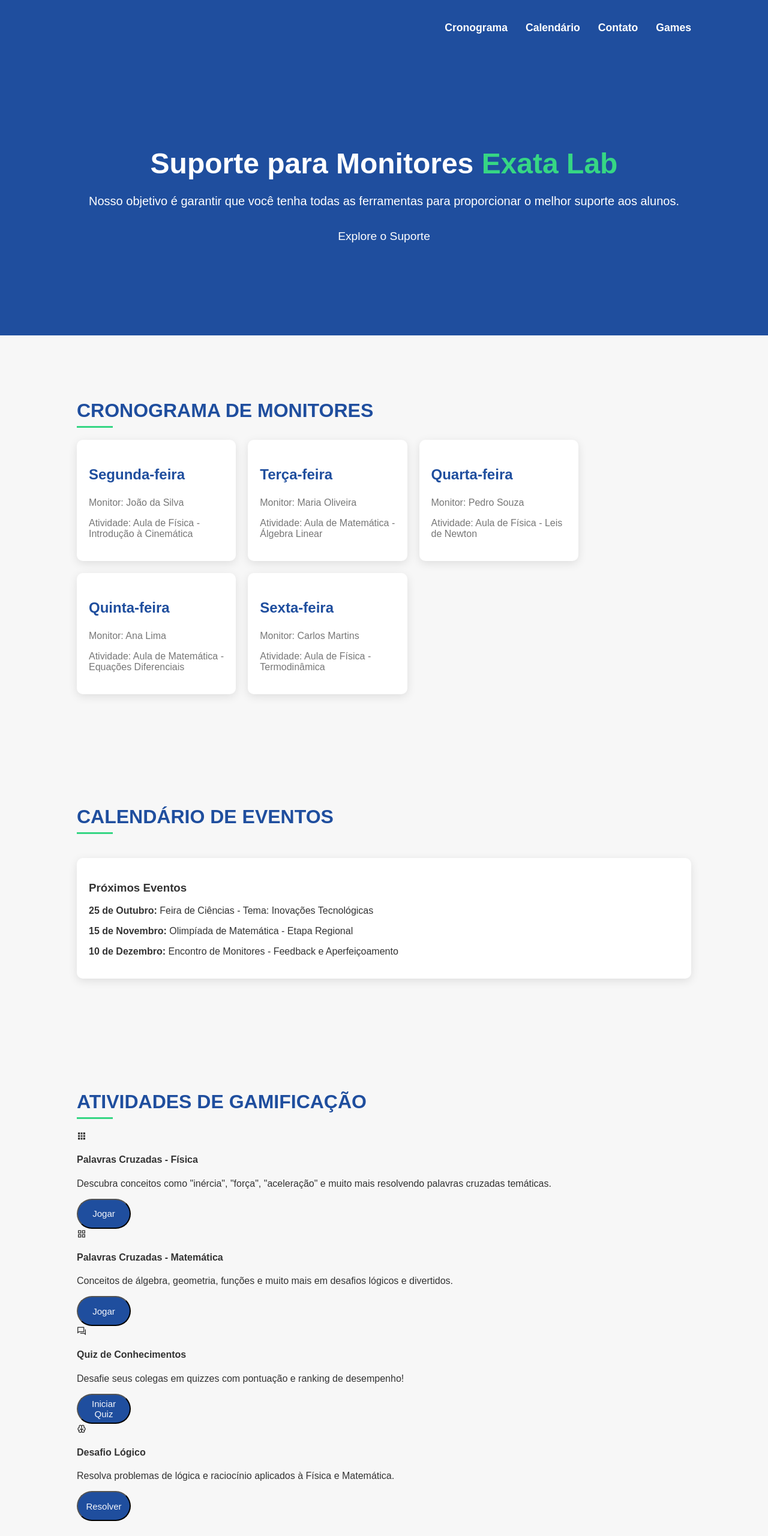
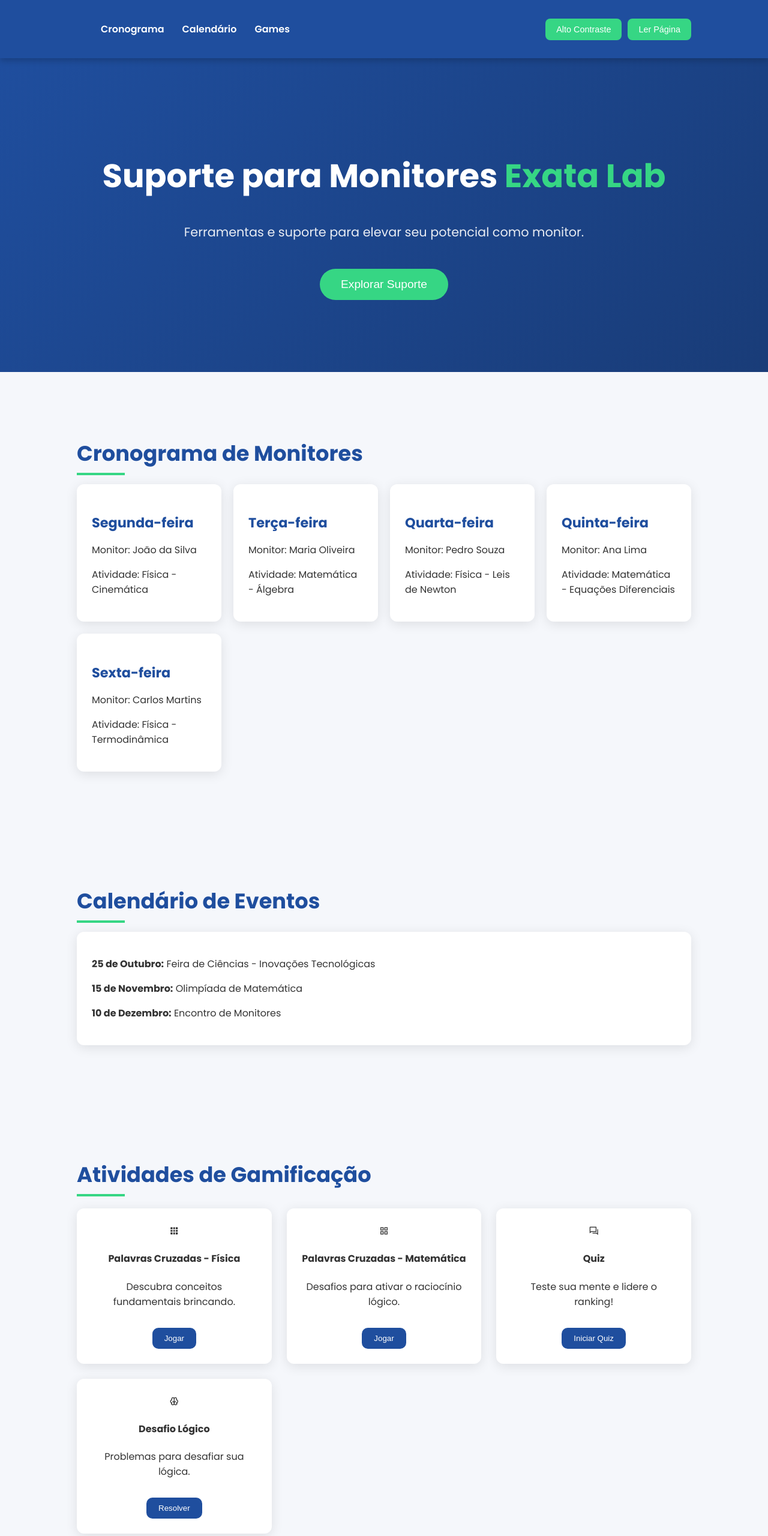
Before and after one commit to gabrieli08898998/ExatLab, a plain HTML site: page index.html in a window 1280 px wide. Shown: the top 2560 px of the page at 60% size. Drawn offline with nearby package versions, Linux system fonts and the light colour scheme.

Commit message:
Update index.html

```diff
--- a/index.html
+++ b/index.html
@@ -4,86 +4,111 @@
 <head>
     <meta charset="UTF-8">
     <meta name="viewport" content="width=device-width, initial-scale=1.0">
+    <title>Suporte para Monitores - Projeto BattleMind</title>
     <link rel="stylesheet" href="https://cdnjs.cloudflare.com/ajax/libs/remixicon/3.5.0/remixicon.min.css">
-    <title>Suporte para Monitores - Projeto BattleMind</title>
+
+    <!-- VLibras -->
+    <script src="https://vlibras.gov.br/app/vlibras-plugin.js"></script>
+
     <style>
-        /* ======= ESTILO GERAL ======= */
+        @import url('https://fonts.googleapis.com/css2?family=Poppins:wght@300;400;600;700&display=swap');
+
+        /* ============================================
+           ESTILO GERAL
+        ============================================ */
         body {
-            font-family: 'Poppins', Arial, sans-serif;
-            background-color: #f7f7f7;
+            font-family: 'Poppins', sans-serif;
+            background: #f5f7fb;
             color: #333;
             margin: 0;
-            padding: 0;
-            scroll-behavior: smooth;
+            transition: background 0.3s, color 0.3s;
         }
 
-        /* ======= NAVBAR ======= */
+        /* MODO ALTO CONTRASTE */
+        body.high-contrast {
+            background: #000 !important;
+            color: #fff !important;
+        }
+
+        body.high-contrast nav,
+        body.high-contrast footer {
+            background: #000 !important;
+        }
+
+        /* ============================================
+           NAVBAR
+        ============================================ */
         nav {
             display: flex;
             justify-content: space-between;
             align-items: center;
             padding: 20px 10%;
-            background-color: #1f4e9e;
-            box-shadow: 0 4px 10px rgba(0, 0, 0, 0.1);
-            transition: background-color 0.3s ease-in-out;
-
-
-        }
-
-        nav .nav-logo img {
-            max-width: 120px;
+            background: #1f4e9e;
+            color: white;
+            box-shadow: 0 4px 10px rgba(0,0,0,0.2);
+            position: sticky;
+            top: 0;
+            z-index: 999;
         }
 
         nav ul {
+            display: flex;
             list-style: none;
-            display: flex;
             gap: 30px;
         }
 
         nav ul li a {
             color: white;
+            font-weight: 600;
             text-decoration: none;
-            font-weight: 600;
-            font-size: 1.1rem;
-            transition: color 0.3s ease-in-out;
-            align-items: center;
+            transition: color .3s;
         }
 
         nav ul li a:hover {
             color: #36d684;
         }
 
-        nav .btn {
-            background-color: #36d684;
-            color: white;
-            padding: 12px 25px;
-            border-radius: 8px;
-            font-size: 1rem;
-            border: none;
-            cursor: pointer;
-            box-shadow: 0 4px 15px rgba(0, 0, 0, 0.1);
-            transition: background-color 0.3s, transform 0.2s ease-in-out;
+        /* Botões de acessibilidade */
+        .acessibilidade {
+            display: flex;
+            gap: 10px;
         }
 
-        nav .btn:hover {
-            background-color: #2eb673;
-            transform: scale(1.1);
+        .acessibilidade button {
+            background: #36d684;
+            border: none;
+            padding: 10px 18px;
+            border-radius: 8px;
+            cursor: pointer;
+            color: white;
+            font-size: .9rem;
+            transition: transform .2s, background .2s;
         }
 
-        /* ======= HEADER ======= */
+        .acessibilidade button:hover {
+            background: #2db671;
+            transform: scale(1.05);
+        }
+
+        /* ============================================
+           HEADER
+        ============================================ */
         header {
             text-align: center;
-            padding: 120px 10%;
-            background-color: #1f4e9e;
+            padding: 120px 8%;
+            background: linear-gradient(135deg, #1f4e9e, #193c78);
             color: white;
-            position: relative;
-            z-index: 1;
+            animation: fadeIn 1s ease-in-out;
+        }
+
+        @keyframes fadeIn {
+            from {opacity: 0; transform: translateY(30px);}
+            to {opacity: 1; transform: translateY(0);}
         }
 
         header h1 {
-            font-size: 3rem;
+            font-size: 3.4rem;
             font-weight: 700;
-            margin-bottom: 20px;
         }
 
         header h1 span {
@@ -91,152 +116,178 @@
         }
 
         header p {
-            font-size: 1.25rem;
-            margin-bottom: 30px;
-            line-height: 1.5;
+            font-size: 1.3rem;
+            margin-top: 10px;
+            opacity: .9;
         }
 
-        header .btn {
+        .btn-main {
+            margin-top: 25px;
+            padding: 15px 35px;
             font-size: 1.2rem;
+            background: #36d684;
+            border: none;
+            color: white;
             border-radius: 30px;
+            cursor: pointer;
+            transition: transform .2s;
         }
 
-        /* ======= SEÇÕES ======= */
+        .btn-main:hover {
+            transform: scale(1.08);
+        }
+
+        /* ============================================
+           SEÇÕES
+        ============================================ */
         section {
             padding: 80px 10%;
+            animation: fadeIn 0.8s ease forwards;
         }
 
-        section h2 {
+        h2 {
             color: #1f4e9e;
-            font-size: 2rem;
-            font-weight: 700;
-            margin-bottom: 30px;
-            text-transform: uppercase;
+            font-size: 2.2rem;
+            margin-bottom: 25px;
             position: relative;
         }
 
-        section h2::after {
+        h2::after {
             content: '';
+            width: 80px;
+            height: 4px;
+            background: #36d684;
             position: absolute;
+            left: 0;
             bottom: -10px;
-            left: 0;
-            width: 60px;
-            height: 3px;
-            background-color: #36d684;
         }
 
-        /* ======= CRONOGRAMA ======= */
+        /* ============================================
+           CRONOGRAMA
+        ============================================ */
         .cronograma {
-            display: flex;
-            flex-wrap: wrap;
+            display: grid;
+            grid-template-columns: repeat(auto-fit, minmax(230px, 1fr));
             gap: 20px;
         }
 
         .dia {
-            background-color: #fff;
-            padding: 20px;
-            border-radius: 10px;
-            width: 22%;
-            box-shadow: 0 4px 15px rgba(0, 0, 0, 0.1);
-            transition: transform 0.3s ease;
+            background: white;
+            padding: 25px;
+            border-radius: 12px;
+            box-shadow: 0px 4px 20px rgba(0,0,0,0.1);
+            transition: transform .3s;
         }
 
         .dia:hover {
-            transform: translateY(-5px);
+            transform: translateY(-6px);
         }
 
         .dia h3 {
-            font-size: 1.5rem;
             color: #1f4e9e;
+            font-size: 1.4rem;
+            margin-bottom: 10px;
         }
 
-        .dia p {
-            color: #777;
-            font-size: 1rem;
+        /* ============================================
+           CARDS DE GAMIFICAÇÃO
+        ============================================ */
+        .features {
+            display: grid;
+            grid-template-columns: repeat(auto-fit, minmax(260px, 1fr));
+            gap: 25px;
+            margin-top: 30px;
         }
 
-        /* ======= CALENDÁRIO ======= */
-        .calendario {
-            background-color: #fff;
-            padding: 20px;
-            border-radius: 10px;
-            box-shadow: 0 4px 15px rgba(0, 0, 0, 0.1);
-            margin-top: 50px;
+        .card {
+            background: white;
+            padding: 25px;
+            border-radius: 12px;
+            text-align: center;
+            box-shadow: 0px 4px 20px rgba(0,0,0,0.1);
+            transition: transform .3s;
         }
 
-        /* ======= RODAPÉ ======= */
+        .card:hover {
+            transform: scale(1.05);
+        }
+
+        . card i {
+            font-size: 2rem;
+        }
+
+        button.game-btn {
+            margin-top: 15px;
+            padding: 10px 20px;
+            background: #1f4e9e;
+            border: none;
+            color: white;
+            border-radius: 10px;
+            cursor: pointer;
+            transition: background .2s, transform .2s;
+        }
+
+        button.game-btn:hover {
+            background: #163f7c;
+            transform: scale(1.05);
+        }
+
+        /* ============================================
+           FOOTER
+        ============================================ */
         footer {
-            background-color: #1f4e9e;
+            background: #1f4e9e;
             color: white;
             padding: 50px 10%;
-            margin-top: 60px;
-        }
-
-        footer .column {
-            margin-bottom: 20px;
-        }
-
-        footer h4 {
-            margin-bottom: 15px;
-            font-size: 1.25rem;
+            margin-top: 40px;
         }
 
         footer a {
-            display: block;
             color: white;
             text-decoration: none;
-            margin-bottom: 8px;
-            transition: color 0.3s;
-        }
-
-        footer a:hover {
-            color: #36d684;
-        }
-
-        .socials a {
-            font-size: 1.5rem;
-            margin-right: 15px;
+            margin-bottom: 7px;
+            display: block;
         }
 
         .copyright {
+            background: #173a6a;
             text-align: center;
+            color: white;
             padding: 15px 0;
-            background-color: #173a6a;
-            color: white;
         }
-        button{
-            color: #f4f6fb;
-            background-color: #1f4e9e
-            ;
-            border-radius: 40px;
-            width: 90px;
-            height: 50px;
-            font-size: 15px;
-        }
+    </style>
 
-    </style>
 </head>
 
 <body>
 
+    <!-- VLibras -->
+    <div vw class="enabled">
+        <div vw-access-button class="active"></div>
+        <div vw-plugin-wrapper>
+            <div class="vw-plugin-top-wrapper"></div>
+        </div>
+    </div>
+
     <!-- NAVBAR -->
     <nav>
-        <div class="nav-logo">
-
-        </div>
         <ul>
             <li><a href="#cronograma">Cronograma</a></li>
             <li><a href="#calendario">Calendário</a></li>
-            <li><a href="#contato">Contato</a></li>
             <li><a href="#gamificacao">Games</a></li>
         </ul>
+
+        <div class="acessibilidade">
+            <button onclick="toggleContrast()">Alto Contraste</button>
+            <button onclick="lerPagina()">Ler Página</button>
+        </div>
     </nav>
 
     <!-- HEADER -->
     <header>
         <h1>Suporte para Monitores <span>Exata Lab</span></h1>
-        <p>Nosso objetivo é garantir que você tenha todas as ferramentas para proporcionar o melhor suporte aos alunos.</p>
-        <p class="btn">Explore o Suporte</p>
+        <p>Ferramentas e suporte para elevar seu potencial como monitor.</p>
+        <button class="btn-main">Explorar Suporte</button>
     </header>
 
     <!-- CRONOGRAMA -->
@@ -246,100 +297,104 @@
             <div class="dia">
                 <h3>Segunda-feira</h3>
                 <p>Monitor: João da Silva</p>
-                <p>Atividade: Aula de Física - Introdução à Cinemática</p>
+                <p>Atividade: Física - Cinemática</p>
             </div>
+
             <div class="dia">
                 <h3>Terça-feira</h3>
                 <p>Monitor: Maria Oliveira</p>
-                <p>Atividade: Aula de Matemática - Álgebra Linear</p>
+                <p>Atividade: Matemática - Álgebra</p>
             </div>
+
             <div class="dia">
                 <h3>Quarta-feira</h3>
                 <p>Monitor: Pedro Souza</p>
-                <p>Atividade: Aula de Física - Leis de Newton</p>
+                <p>Atividade: Física - Leis de Newton</p>
             </div>
+
             <div class="dia">
                 <h3>Quinta-feira</h3>
                 <p>Monitor: Ana Lima</p>
-                <p>Atividade: Aula de Matemática - Equações Diferenciais</p>
+                <p>Atividade: Matemática - Equações Diferenciais</p>
             </div>
+
             <div class="dia">
                 <h3>Sexta-feira</h3>
                 <p>Monitor: Carlos Martins</p>
-                <p>Atividade: Aula de Física - Termodinâmica</p>
+                <p>Atividade: Física - Termodinâmica</p>
             </div>
         </div>
     </section>
 
-    <!-- CALENDÁRIO DE EVENTOS -->
+    <!-- CALENDÁRIO -->
     <section id="calendario">
         <h2>Calendário de Eventos</h2>
-        <div class="calendario">
-            <h3>Próximos Eventos</h3>
-            <p><strong>25 de Outubro:</strong> Feira de Ciências - Tema: Inovações Tecnológicas</p>
-            <p><strong>15 de Novembro:</strong> Olimpíada de Matemática - Etapa Regional</p>
-            <p><strong>10 de Dezembro:</strong> Encontro de Monitores - Feedback e Aperfeiçoamento</p>
+        <div class="dia">
+            <p><strong>25 de Outubro:</strong> Feira de Ciências - Inovações Tecnológicas</p>
+            <p><strong>15 de Novembro:</strong> Olimpíada de Matemática</p>
+            <p><strong>10 de Dezembro:</strong> Encontro de Monitores</p>
         </div>
     </section>
+
     <!-- GAMIFICAÇÃO -->
     <section id="gamificacao">
         <h2>Atividades de Gamificação</h2>
+
         <div class="features">
-        <!-- Palavras Cruzadas -->
             <div class="card">
-            <span><i class="ri-grid-fill"></i></span>
+                <i class="ri-grid-fill"></i>
                 <h4>Palavras Cruzadas - Física</h4>
-            <p>Descubra conceitos como "inércia", "força", "aceleração" e muito mais resolvendo palavras cruzadas temáticas.</p>
-            <button onclick="window.location.href='jogos/palavras-cruzadas-fisica.html'">Jogar</button>
+                <p>Descubra conceitos fundamentais brincando.</p>
+                <button class="game-btn">Jogar</button>
             </div>
 
-        <!-- Palavras Cruzadas Matemática -->
             <div class="card">
-            <span><i class="ri-function-line"></i></span>
+                <i class="ri-function-line"></i>
                 <h4>Palavras Cruzadas - Matemática</h4>
-            <p>Conceitos de álgebra, geometria, funções e muito mais em desafios lógicos e divertidos.</p>
-            <button onclick="window.location.href='jogos/palavras-cruzadas-matematica.html'">Jogar</button>
+                <p>Desafios para ativar o raciocínio lógico.</p>
+                <button class="game-btn">Jogar</button>
             </div>
 
-        <!-- Quiz -->
             <div class="card">
-            <span><i class="ri-question-answer-line"></i></span>
-            <h4>Quiz de Conhecimentos</h4>
-            <p>Desafie seus colegas em quizzes com pontuação e ranking de desempenho!</p>
-            <button onclick="window.location.href='jogos/quiz.html'">Iniciar Quiz</button>
+                <i class="ri-question-answer-line"></i>
+                <h4>Quiz</h4>
+                <p>Teste sua mente e lidere o ranking!</p>
+                <button class="game-btn">Iniciar Quiz</button>
             </div>
 
-        <!-- Desafio Lógico -->
             <div class="card">
-            <span><i class="ri-brain-line"></i></span>
+                <i class="ri-brain-line"></i>
                 <h4>Desafio Lógico</h4>
-            <p>Resolva problemas de lógica e raciocínio aplicados à Física e Matemática.</p>
-            <button onclick="window.location.href='jogos/desafio-logico.html'">Resolver</button>
+                <p>Problemas para desafiar sua lógica.</p>
+                <button class="game-btn">Resolver</button>
             </div>
         </div>
     </section>
 
-
     <!-- RODAPÉ -->
     <footer>
-        <div class="column">
-            <h4>Links Rápidos</h4>
-            <a href="#cronograma">Cronograma</a>
-            <a href="#calendario">Calendário</a>
-            <a href="#contato">Contato</a>
-        </div>
-        <div class="socials">
-            <a href="https://facebook.com" target="_blank"><i class="ri-facebook-fill"></i></a>
-            <a href="https://twitter.com" target="_blank"><i class="ri-twitter-fill"></i></a>
-            <a href="https://linkedin.com" target="_blank"><i class="ri-linkedin-fill"></i></a>
-        </div>
+        <h3>ExataLab • 2025</h3>
+        <p>Conectando monitores e transformando o aprendizado.</p>
     </footer>
 
-    <!-- COPYRIGHT -->
     <div class="copyright">
-        <p>&copy; 2025 ExataLab - Todos os direitos reservados</p>
+        © 2025 ExataLab - Todos os direitos reservados
     </div>
 
+    <script>
+        new window.VLibras.Widget('https://vlibras.gov.br/app');
+
+        function toggleContrast() {
+            document.body.classList.toggle("high-contrast");
+        }
+
+        function lerPagina() {
+            const texto = document.body.innerText;
+            const speak = new SpeechSynthesisUtterance(texto);
+            speak.lang = "pt-BR";
+            window.speechSynthesis.speak(speak);
+        }
+    </script>
+
 </body>
-
 </html>
```
Lines whose indentation alone changed are shown as unchanged.
